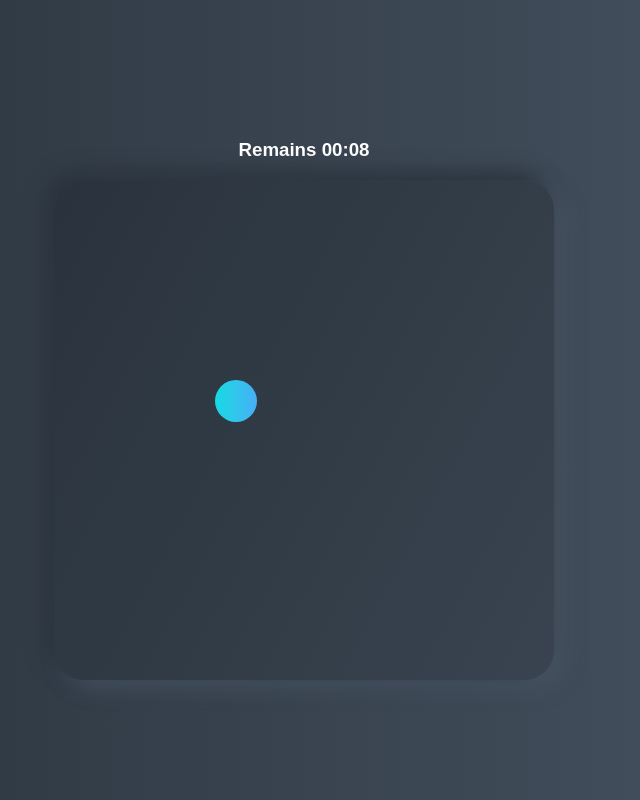
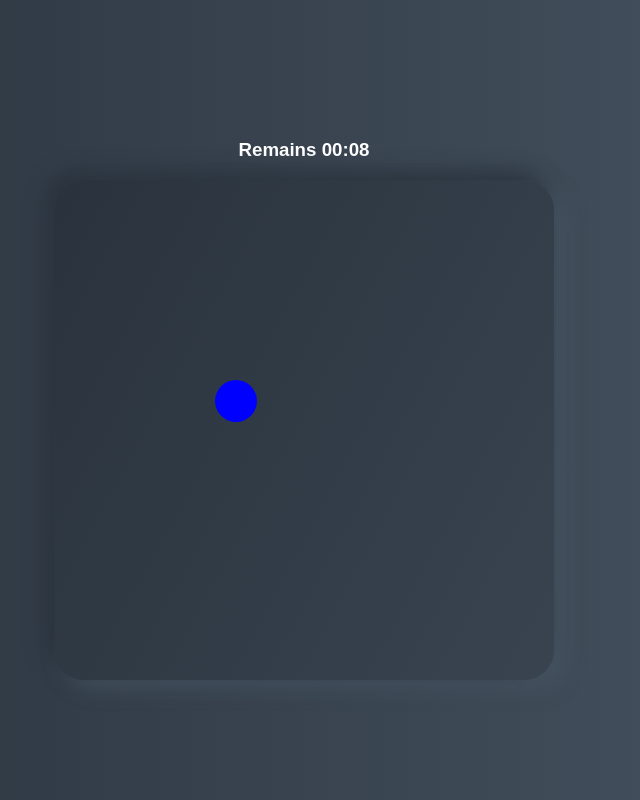
Before and after one commit to KseniiaPrytkova/front-end, a plain HTML site: page 05-aim-game/index.html in a window 1280 px wide. Both pictures are taken after a click on the button "10 sec". Shown: the part 800-1600 px from the top of the page, without its empty margins (336-976 px from the left). Drawn offline with Linux system fonts and the light colour scheme; a web font is replaced by a local one.

Commit message:
add random colors to circles in game

```diff
--- a/05-aim-game/app.js
+++ b/05-aim-game/app.js
@@ -4,6 +4,7 @@ const screens = document.querySelectorAll('.screen');
 const timeList = document.querySelector('#time-list');
 const timeEl = document.querySelector('#time');
 const board = document.querySelector('#board');
+const colors = ['red', 'blue', 'green', 'yellow', 'purple'];
 // determine which button was pressed and how much time put into the game
 let time = 0;
 let score = 0;
@@ -73,6 +74,8 @@ function finishGame() {
 function createRandomCircle() {
     const circle = document.createElement('div');
     const size = getRandomNumber(10, 60);
+    const color = getRandomColor();
+    // console.log(color);
     // const qqq = board.getBoundingClientRect();
     // console.log(qqq);
     // деструктуризация
@@ -87,6 +90,7 @@ function createRandomCircle() {
     circle.style.height = `${size}px`;
     circle.style.top = `${y}px`;
     circle.style.left = `${x}px`;
+    circle.style.background = color;
 
     board.append(circle);
 }
@@ -94,3 +98,8 @@ function createRandomCircle() {
 function getRandomNumber(min, max) {
     return Math.round(Math.random() * (max - min) + min);
 }
+
+function getRandomColor() {
+    const index = Math.floor(Math.random() * colors.length);
+    return colors[index];
+}
--- a/05-aim-game/index.html
+++ b/05-aim-game/index.html
@@ -30,6 +30,11 @@
             30 sec
           </button>
         </li>
+        <li>
+          <button class="time-btn" data-time="42">
+            42 sec
+          </button>
+        </li>
       </ul>
     </div>
 
```
Also changed, not shown: 1 other file.
